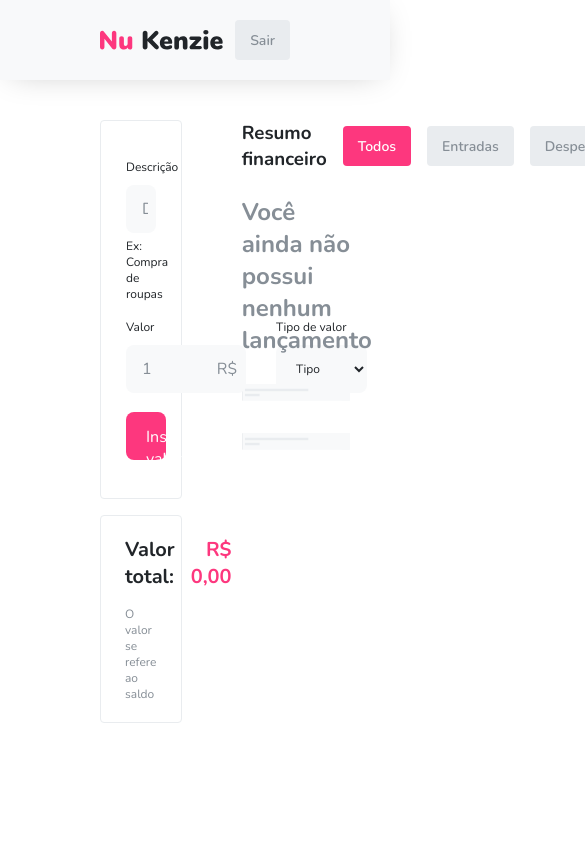
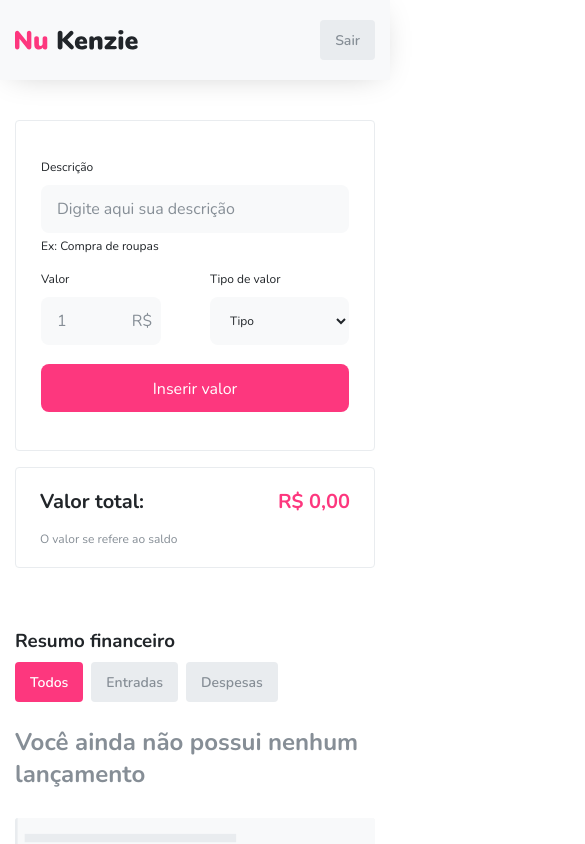
Before and after one commit to Kenzie-Academy-Brasil-Developers/react-entrega-s1-nu-kenzie-ThomSchreiner, a React (Create React App) app: page / in a window 390 px wide. Both pictures are taken after a click on the button "Iniciar". Shown: the top 844 px of the page, 585 px wide, since content can reach past the window. Built offline with nearby package versions, Linux system fonts and the light colour scheme.

Commit message:
feat: add mobile style

```diff
--- a/src/App.css
+++ b/src/App.css
@@ -1,5 +1,6 @@
 .container {
-    padding: 0 100px;
+    padding-left: 100px;
+    padding-right: 100px;
     max-width: 1300px;
     margin: 0 auto;
 }
@@ -14,3 +15,18 @@
 aside {
     width: 43%;
 }
+
+@media (max-width: 768px) {
+    .container {
+        padding-left: 15px;
+        padding-right: 15px;
+    }
+
+    .main {
+        flex-direction: column;
+    }
+
+    aside {
+        width: 100%;
+    }
+}
--- a/src/components/List/style.css
+++ b/src/components/List/style.css
@@ -38,3 +38,17 @@
 .list li div p {
     flex: 1 1 auto;
 }
+
+@media (max-width: 768px) {
+    .list {
+        width: 100%;
+    }
+
+    .list li {
+        margin-bottom: 24px;
+    }
+
+    .list li div {
+        margin-bottom: 12px;
+    }
+}
--- a/src/components/LoginPage/style.css
+++ b/src/components/LoginPage/style.css
@@ -28,3 +28,13 @@
 .login-page .container div button {
     width: 250px;
 }
+
+@media (max-width: 768px) {
+    .login-page .container div:nth-child(1) {
+        text-align: center;
+    }
+
+    .login-page .container div:nth-child(2) {
+        display: none;
+    }
+}
--- a/src/components/NavFilter/index.jsx
+++ b/src/components/NavFilter/index.jsx
@@ -7,6 +7,7 @@ export function NavFilter({ filterList, listFilterType }) {
     return (
         <nav className="list-nav">
             <h3>Resumo financeiro</h3>
+            <div>
                 <button
                     onClick={() => filterList(false)}
                     className={!listFilterType ? actual : "btn-medium"}
@@ -25,6 +26,7 @@ export function NavFilter({ filterList, listFilterType }) {
                 >
                     Despesas
                 </button>
+            </div>
         </nav>
     )
 }
--- a/src/components/NavFilter/style.css
+++ b/src/components/NavFilter/style.css
@@ -2,6 +2,7 @@
     margin-bottom: 24px;
     display: flex;
     align-items: center;
+    flex-wrap: wrap;
     gap: 16px;
 }
 
@@ -9,3 +10,19 @@
     flex: 1 1 auto;
     color: var(--grey-4);
 }
+
+.list-nav div {
+    display: flex;
+    gap: 16px;
+}
+
+@media (max-width: 768px) {
+    .list-nav {
+        gap: 8px;
+    }
+
+    .list-nav div {
+        overflow: auto;
+        gap: 8px;
+    }
+}
```
Lines whose indentation alone changed are shown as unchanged.
